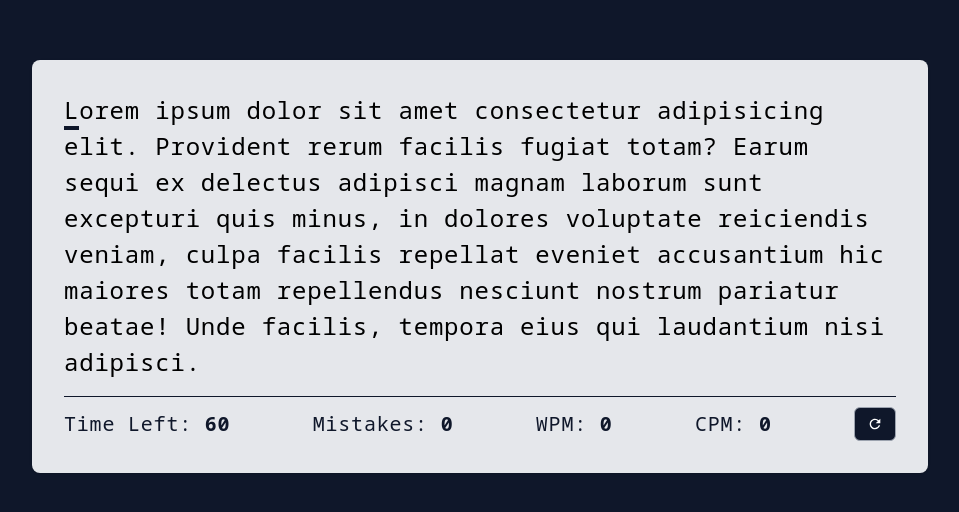
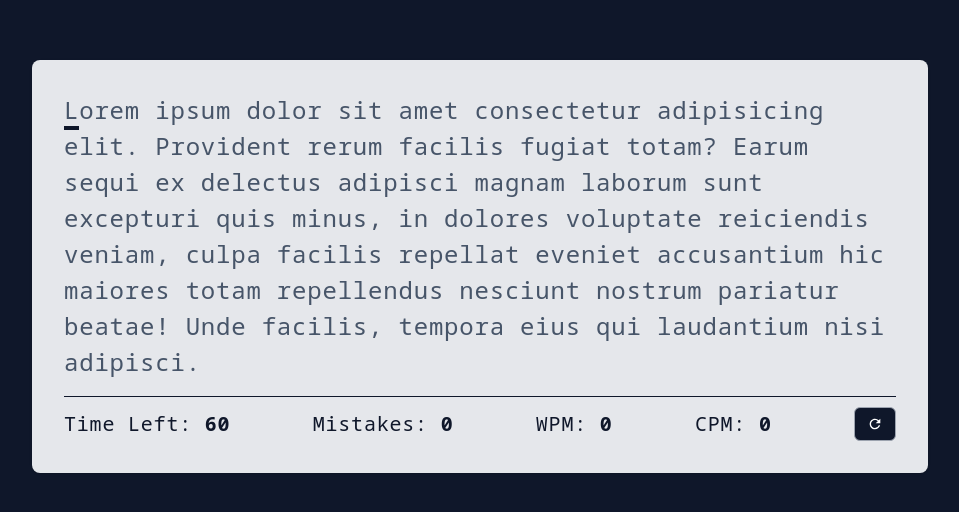
Before and after one commit to ihssmaheel-dev/type-type-go, a React (Vite) app: page / in a window 1280 px wide. Shown: the part 134-646 px from the top of the page, without its empty margins (160-1119 px from the left). Built offline with nearby package versions, Linux system fonts and the light colour scheme.

Commit message:
Style: Font color of the text changed

```diff
--- a/src/components/TypingTest.tsx
+++ b/src/components/TypingTest.tsx
@@ -47,7 +47,7 @@ const TypingTest = () => {
 				<input type="text" className='absolute z-[-999] opacity-0' ref={inputRef} onChange={handleChange} />
 				{
 					paragraph.split("").map((char, index) => (
-						<span className={`text-2xl leading-9 select-none cursor-text ${index === charIndex ? "border-b-4 border-solid border-slate-900" : ""}`} ref={(e) => charRefs.current[index] = e}>
+						<span className={`text-2xl leading-9 select-none cursor-text text-slate-600 ${index === charIndex ? "border-b-4 border-solid border-slate-900" : ""}`} ref={(e) => charRefs.current[index] = e}>
 							{char}
 						</span>
 					))
```
